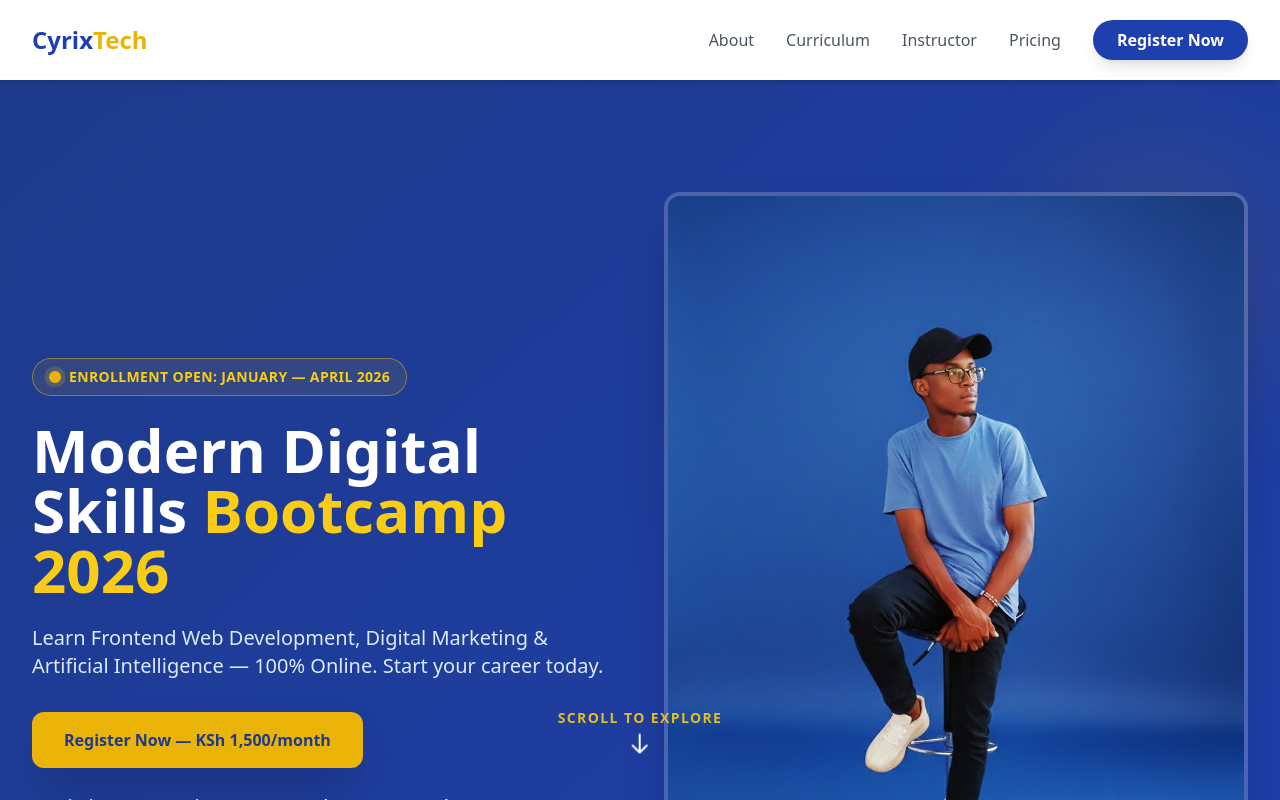
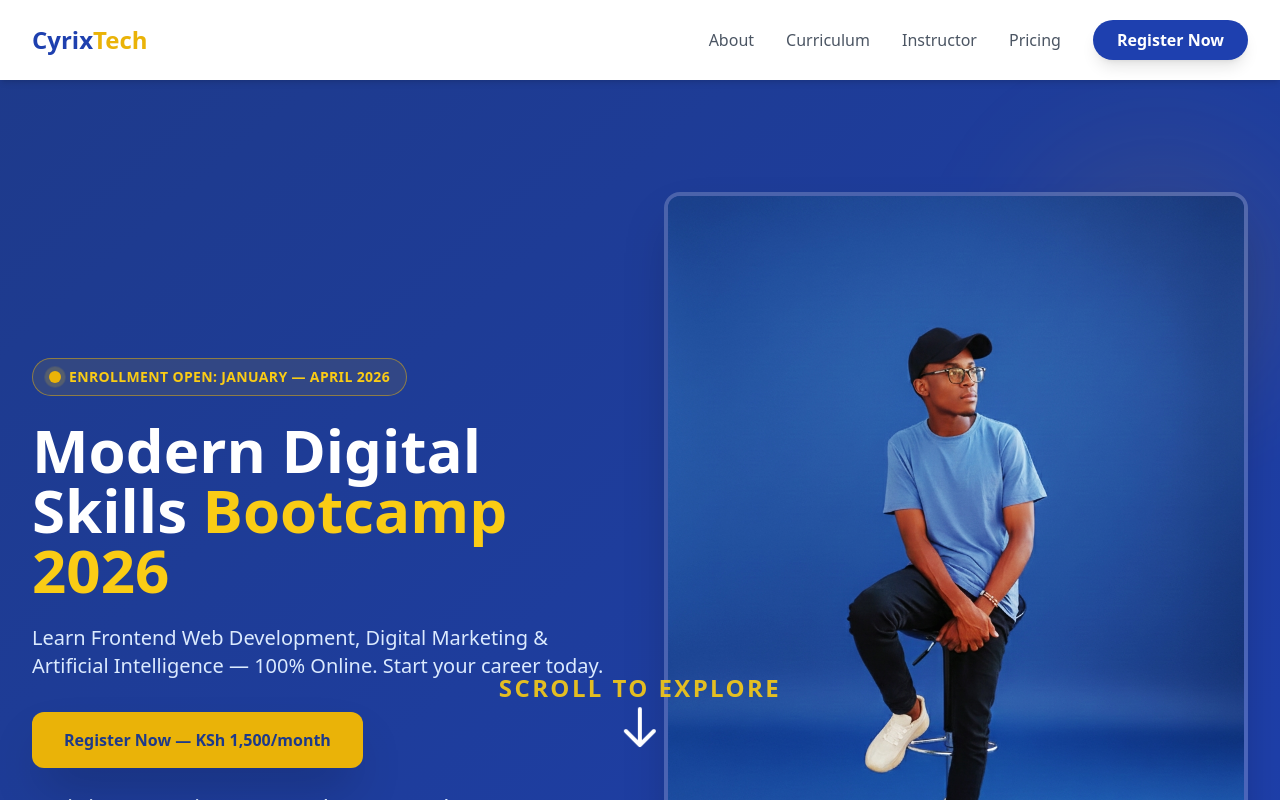
Before and after one commit to Cyrix254/Digital-Skills-Bootcamp-2026, a React (Vite) app in the folder digital-skills-bootcamp/: page / in a window 1280 px wide. Shown: the top 800 px of the page. Built offline with nearby package versions, Linux system fonts and the light colour scheme.

Commit message:
increased the size of scroll to explore indicator

```diff
--- a/digital-skills-bootcamp/src/App.jsx
+++ b/digital-skills-bootcamp/src/App.jsx
@@ -122,11 +122,11 @@ const App = () => {
         <div
           className={`fixed bottom-10 left-1/2 transform -translate-x-1/2 flex flex-col items-center gap-2 transition-opacity duration-500 z-40 ${showScrollIndicator ? 'opacity-100' : 'opacity-0 pointer-events-none'}`}
         >
-          <span className="text-yellow-400 font-bold text-sm tracking-widest uppercase animate-pulse">
+          <span className="text-yellow-400 font-bold text-2xl tracking-widest uppercase animate-pulse">
             Scroll to Explore
           </span>
           <svg
-            className="w-6 h-6 text-white animate-bounce"
+            className="w-12 h-12 text-white animate-bounce"
             fill="none"
             strokeLinecap="round"
             strokeLinejoin="round"
```
